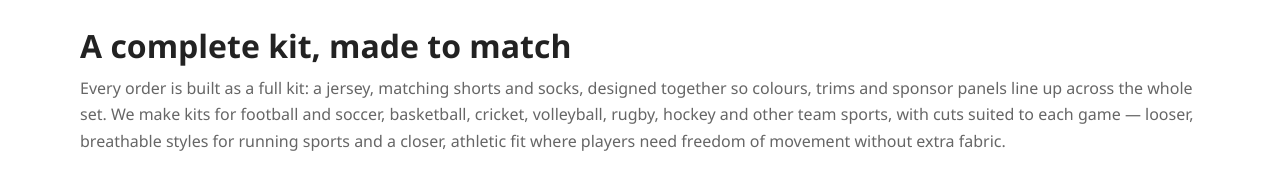
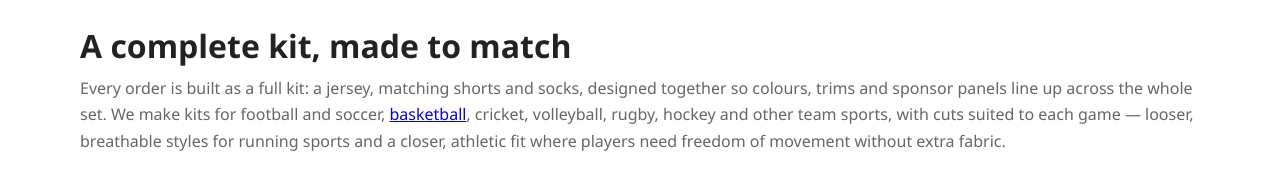
Before and after one commit to robinsports70/robinsports70.github.io, a plain HTML site: page blog/custom-team-kits-manufacturer-full-team.html in a window 1280 px wide. Shown: the part 2497-2678 px from the top of the page. Drawn offline with Linux system fonts and the light colour scheme.

Commit message:
Update blog/custom-team-kits-manufacturer-full-team.html: add link to basketball-uniforms.html
Updated the description of custom team kits to include a link to basketball uniforms.

```diff
--- a/blog/custom-team-kits-manufacturer-full-team.html
+++ b/blog/custom-team-kits-manufacturer-full-team.html
@@ -103,7 +103,7 @@ footer .bottom { border-top:1px solid #222; text-align:center; padding:18px; mar
 <img src="../images/baseball.jpg" alt="Baseball jersey embroidery at Robin Sports" style="width:100%;border-radius:14px;margin-bottom:22px;">
 <p class="grey" style="margin-bottom:16px;">As a custom team kits manufacturer, Robin Sports helps clubs, schools, academies and companies turn a simple idea into a complete team identity. A kit is more than a shirt: it is how a team is recognised on the field, on court and in team photos, so every detail matters, from colours and fit to the crest on the chest.</p>
 <h2 style="margin:30px 0 10px;">A complete kit, made to match</h2>
-<p class="grey" style="margin-bottom:16px;">Every order is built as a full kit: a jersey, matching shorts and socks, designed together so colours, trims and sponsor panels line up across the whole set. We make kits for football and soccer, basketball, cricket, volleyball, rugby, hockey and other team sports, with cuts suited to each game — looser, breathable styles for running sports and a closer, athletic fit where players need freedom of movement without extra fabric.</p>
+<p class="grey" style="margin-bottom:16px;">Every order is built as a full kit: a jersey, matching shorts and socks, designed together so colours, trims and sponsor panels line up across the whole set. We make kits for football and soccer, <a href="../basketball-uniforms.html">basketball</a>, cricket, volleyball, rugby, hockey and other team sports, with cuts suited to each game — looser, breathable styles for running sports and a closer, athletic fit where players need freedom of movement without extra fabric.</p>
 <h2 style="margin:30px 0 10px;">Sublimation, embroidery and your team details</h2>
 <p class="grey" style="margin-bottom:16px;">Choose full-colour sublimation for bold designs, gradients, patterns and sponsor artwork that becomes part of the fabric, or embroidery for a premium, textured finish on crests and logos. Add player names and numbers in clear, durable lettering, place your crest exactly where it belongs, and keep fonts, colours and spacing consistent from the first shirt to the last. The result is a professional kit that looks the same on every player and stands up to regular training and match wear.</p>
 <h2 style="margin:30px 0 10px;">Sizing for a full squad</h2>
```
